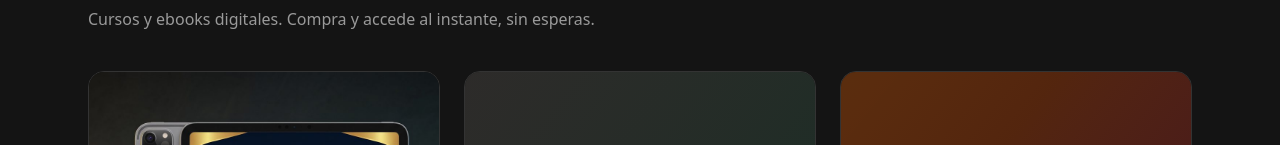
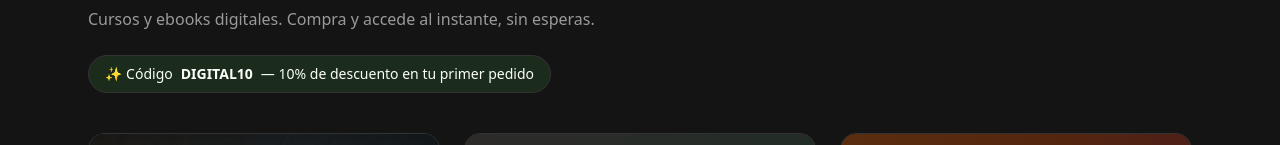
Before and after one commit to mateo333-ship/tienda-online-productos-digitales, a Next.js app: page /productos in a window 1280 px wide. Shown: the part 210-355 px from the top of the page. Built offline with nearby package versions, Linux system fonts and the light colour scheme; no server answers.

Commit message:
Add files via upload

```diff
--- a/src/app/page.js
+++ b/src/app/page.js
@@ -2,6 +2,7 @@ import Link from "next/link";
 import { Button } from "@/components/ui/button";
 import { ProductCard } from "@/components/product-card";
 import { getFeaturedProducts } from "@/lib/products";
+import { getCurrentUser } from "@/server/auth/current-user";
 
 const STEPS = [
   {
@@ -36,8 +37,14 @@ const TESTIMONIALS = [
   },
 ];
 
-export default function HomePage() {
+export default async function HomePage() {
   const featured = getFeaturedProducts(3);
+  // Se comprueba en el propio servidor (con la cookie de sesión, nunca
+  // con algo que decida el navegador) para que el CTA de "Crea tu
+  // cuenta" ni siquiera llegue a aparecer un instante si ya has
+  // iniciado sesión — no tendría sentido pedirte crear una cuenta que
+  // ya tienes.
+  const user = await getCurrentUser();
 
   return (
     <div>
@@ -110,7 +117,9 @@ export default function HomePage() {
         </div>
       </section>
 
-      {/* CTA final */}
+      {/* CTA final: solo tiene sentido para quien todavía no tiene
+          cuenta — si ya has iniciado sesión, no se muestra. */}
+      {!user && (
         <section className="mx-auto max-w-6xl px-6 pb-24">
           <div className="flex flex-col items-start gap-6 rounded-3xl bg-[var(--ink)] px-8 py-14 text-[var(--background)] sm:flex-row sm:items-center sm:justify-between">
             <div>
@@ -122,6 +131,7 @@ export default function HomePage() {
             <Button href="/login">Crear cuenta</Button>
           </div>
         </section>
+      )}
     </div>
   );
 }
--- a/src/app/productos/[slug]/page.js
+++ b/src/app/productos/[slug]/page.js
@@ -59,6 +59,13 @@ export default async function ProductoPage({ params }) {
           <div className="mt-8">
             <AddToCartButton product={product} />
           </div>
+          {/* Recordatorio del código justo en el momento de decidir la
+              compra, en el mismo estilo compacto que en el catálogo y el
+              carrito — no otro banner grande, solo esta línea. */}
+          <p className="mt-3 inline-flex items-center gap-2 rounded-full border border-[var(--accent)]/30 bg-[var(--accent)]/10 px-3 py-1.5 text-xs font-medium">
+            ✨ Código <strong className="font-semibold">DIGITAL10</strong> — 10% de descuento en tu
+            primer pedido
+          </p>
           <p className="mt-3 text-xs text-[var(--ink-soft)]">
             📩 Acceso inmediato: al ser un producto 100% digital, lo recibes al instante tras la
             compra.
--- a/src/app/productos/page.js
+++ b/src/app/productos/page.js
@@ -13,6 +13,14 @@ export default function CatalogoPage() {
         Cursos y ebooks digitales. Compra y accede al instante, sin esperas.
       </p>
 
+      {/* Un único recordatorio del código, compacto y en el mismo sitio
+          donde se decide qué comprar — no un banner grande, para no
+          repetir el mismo aviso llamativo del todo de la página. */}
+      <p className="mt-6 inline-flex items-center gap-2 rounded-full border border-[var(--accent)]/30 bg-[var(--accent)]/10 px-4 py-2 text-sm">
+        ✨ Código <strong className="font-semibold">DIGITAL10</strong> — 10% de descuento en tu
+        primer pedido
+      </p>
+
       <div className="mt-10 grid gap-6 sm:grid-cols-2 lg:grid-cols-3">
         {products.map((product) => (
           <ProductCard key={product.slug} product={product} />
```
Lines whose indentation alone changed are shown as unchanged.
